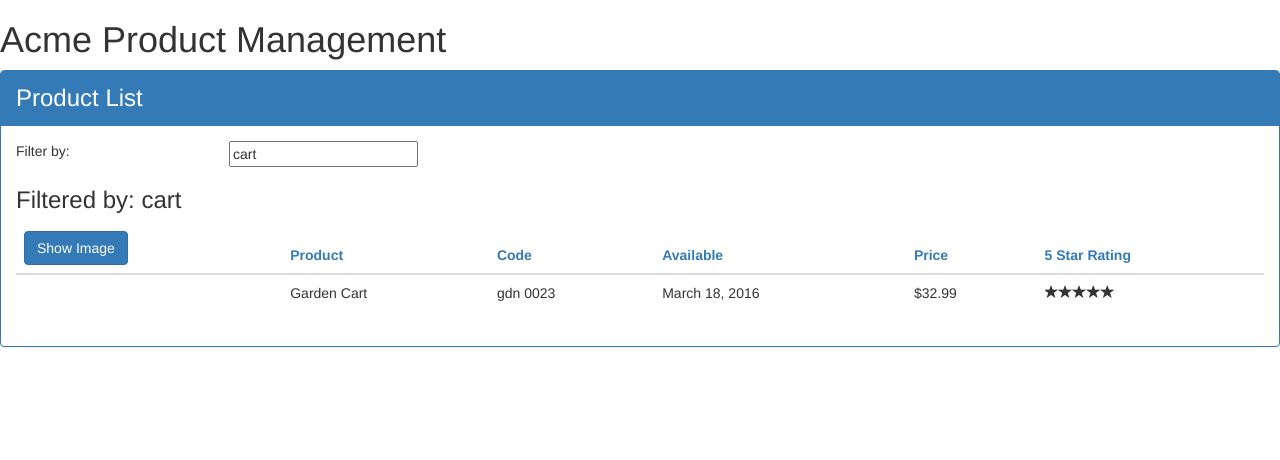
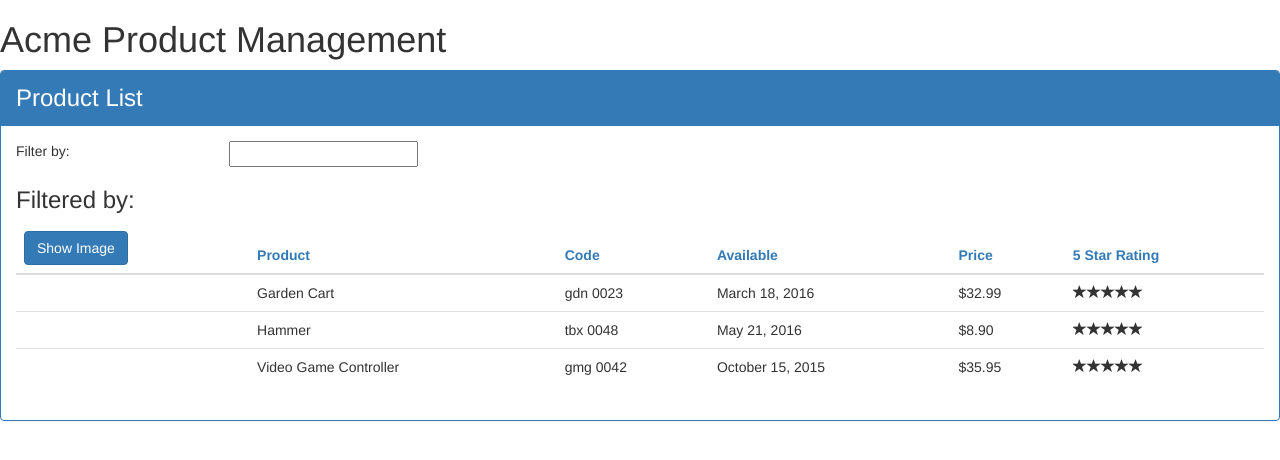
Before and after one commit to upalr/APM, an Angular app: page / in a window 1280 px wide. Shown: the top 460 px of the page. Built offline with nearby package versions, Linux system fonts and the light colour scheme.

Commit message:
peoduct service is used

```diff
--- a/src/app/app.component.ts
+++ b/src/app/app.component.ts
@@ -1,4 +1,5 @@
 import { Component } from '@angular/core';
+import { ProductService } from './products/product.service';
 
 @Component({
   selector: 'pm-root',
@@ -6,7 +7,8 @@
   <div><h1>{{pageTitle}}</h1>
         <pm-products></pm-products>
   </div>
-  `
+  `,
+  providers: [ProductService]
 })
 export class AppComponent {
   pageTitle: string = 'Acme Product Management';
--- a/src/app/products/product-list.component.ts
+++ b/src/app/products/product-list.component.ts
@@ -1,5 +1,6 @@
 import { Component, OnInit } from '@angular/core';
 import { IProduct } from './product';
+import { ProductService } from './product.service';
 
 @Component({
     selector: 'pm-products',
@@ -24,33 +25,20 @@
     }
 
     filterProducts: IProduct[];
-    products: IProduct[] = [  // custome type ar jonno interface use kora hoi
-        {
-            "productId": 2,
-            "productName": "Garden Cart",
-            "productCode": "GDN-0023",
-            "releaseDate": "March 18, 2016",
-            "description": "15 gallon capacity rolling garden cart",
-            "price": 32.99,
-            "starRating": 4.2,
-            "imageUrl": "http://openclipart.org/image/300px/svg_to_png/58471/garden_cart.png"
-        },
-        {
-            "productId": 5,
-            "productName": "Hammer",
-            "productCode": "TBX-0048",
-            "releaseDate": "May 21, 2016",
-            "description": "Curved claw steel hammer",
-            "price": 8.9,
-            "starRating": 4.8,
-            "imageUrl": "http://openclipart.org/image/300px/svg_to_png/73/rejon_Hammer.png"
-        }
-    ];
+    products: IProduct[] = [];  // custome type ar jonno interface use kora hoi
 
-    constructor() {
-        // the best place to set default values
-        this.filterProducts = this.products;
-        this.listFilter = 'cart';
+    //Longer syntex
+    //private _productService
+    // constructor(productService: ProductService) {
+    //this._productService = productService;
+    // }
+
+    //shorthand syntex
+    constructor(private _productService: ProductService) {
+        // call when the component is created **Before ngOnInit call**
+        // the best place to set default values (it is primarily used for initialization and not for code that has
+        // sideefects and take times to execute )
+        //look aikhane ami call dite partum product service theke data anar jonno but backend call korar code aikhane likha thik hobe na
     }
 
     performFilter(filterBy: string): IProduct[] {
@@ -64,7 +52,8 @@
     }
 
     ngOnInit(): void {
-        console.log('In OnInit');
+        this.products = this._productService.getProducts();
+        this.filterProducts = this.products;
     }
 
     onRatingClicked(messege: string): void {
--- /dev/null
+++ b/src/app/products/product.service.ts
@@ -0,0 +1,41 @@
+
+import { Injectable } from '@angular/core';
+import { IProduct } from './product';
+
+@Injectable()
+export class ProductService {
+    getProducts(): IProduct[] {
+        return [  // custome type ar jonno interface use kora hoi
+            {
+                "productId": 2,
+                "productName": "Garden Cart",
+                "productCode": "GDN-0023",
+                "releaseDate": "March 18, 2016",
+                "description": "15 gallon capacity rolling garden cart",
+                "price": 32.99,
+                "starRating": 4.2,
+                "imageUrl": "http://openclipart.org/image/300px/svg_to_png/58471/garden_cart.png"
+            },
+            {
+                "productId": 5,
+                "productName": "Hammer",
+                "productCode": "TBX-0048",
+                "releaseDate": "May 21, 2016",
+                "description": "Curved claw steel hammer",
+                "price": 8.9,
+                "starRating": 4.8,
+                "imageUrl": "http://openclipart.org/image/300px/svg_to_png/73/rejon_Hammer.png"
+            },
+            {
+                "productId": 10,
+                "productName": "Video Game Controller",
+                "productCode": "GMG-0042",
+                "releaseDate": "October 15, 2015",
+                "description": "Standard two-button video game controller",
+                "price": 35.95,
+                "starRating": 4.6,
+                "imageUrl": "http://openclipart.org/image/300px/svg_to_png/120337/xbox-controller_01.png"
+            }
+        ]
+    }
+}
```
